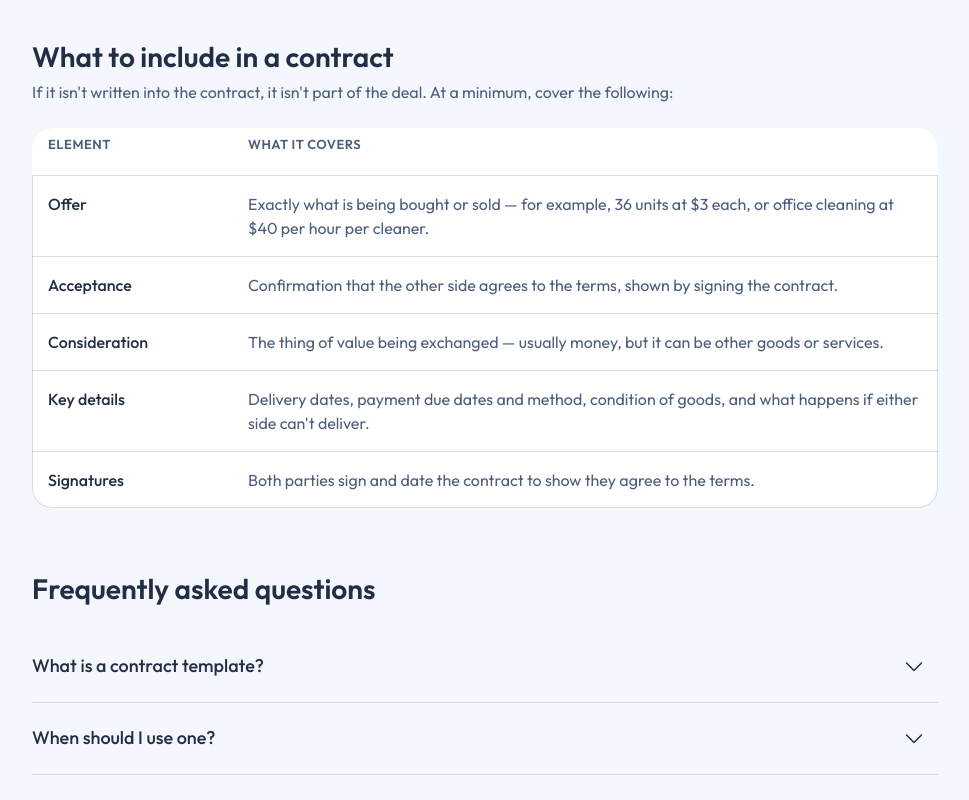
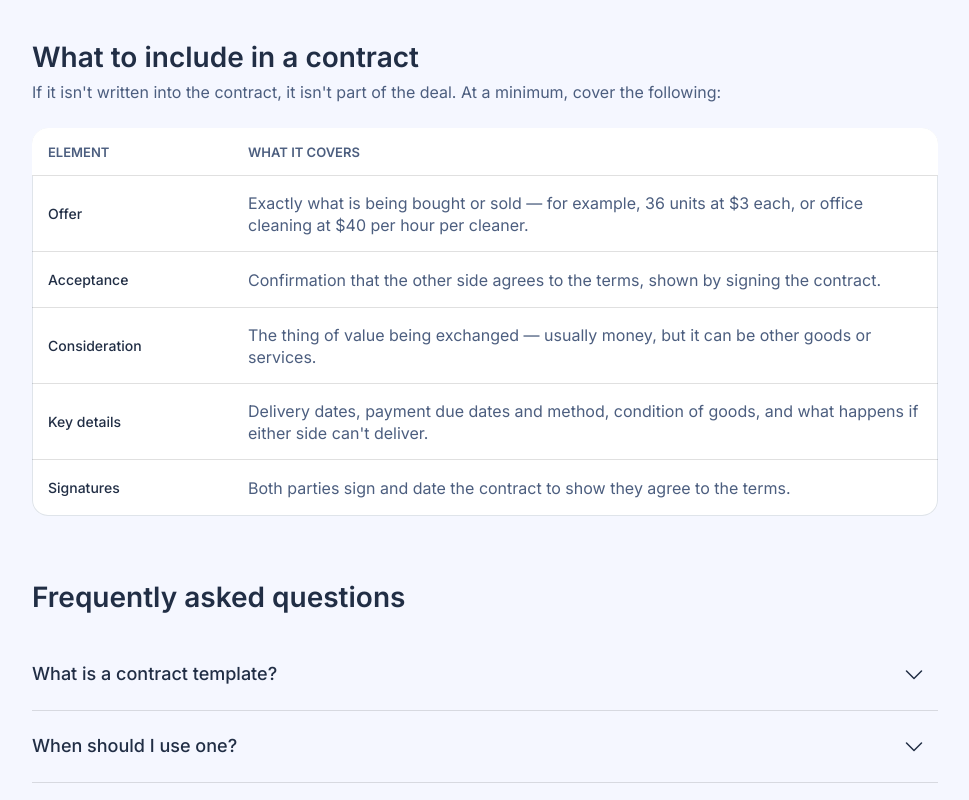
Before and after one commit to vladyslavbelkovets-ux/tbp-templates-design, a React (Vite) app: page / in a window 1280 px wide. Shown: the part 2280-3080 px from the top of the page, without its empty margins (155-1124 px from the left). Built offline with nearby package versions, Linux system fonts and the light colour scheme.

Commit message:
Fix TBP tokens and contract data grid

```diff
--- a/package.json
+++ b/package.json
@@ -11,7 +11,6 @@
   },
   "dependencies": {
     "@fontsource/inter": "^5.2.8",
-    "@fontsource/outfit": "^5.2.8",
     "@phosphor-icons/react": "^2.1.10",
     "@universe-forma/ui-pes": "file:vendor/ui-pes",
     "@vitejs/plugin-react": "5.0.4",
--- a/src/main.jsx
+++ b/src/main.jsx
@@ -6,11 +6,6 @@ import "@fontsource/inter/500.css";
 import "@fontsource/inter/600.css";
 import "@fontsource/inter/700.css";
 import "@fontsource/inter/900.css";
-import "@fontsource/outfit/300.css";
-import "@fontsource/outfit/400.css";
-import "@fontsource/outfit/500.css";
-import "@fontsource/outfit/600.css";
-import "@fontsource/outfit/700.css";
 import "@universe-forma/ui-pes/styles.css";
 import { App } from "./App.jsx";
 import "./styles.css";
--- a/src/styles.css
+++ b/src/styles.css
@@ -1,6 +1,6 @@
 :root {
-  --font-primary: "Outfit", sans-serif;
-  --font-supporting: "Outfit", sans-serif;
+  --font-primary: "Inter", sans-serif;
+  --font-supporting: "Inter", sans-serif;
   --color-primary: #1f5de2;
   --color-primary-dark: #263dae;
   --color-accent: #3758f9;
@@ -14,6 +14,10 @@
   --radius-card: 12px;
   --radius-card-preview: 12px;
   --radius-button-ms: 4px;
+  --radius-surface-lg: 16px;
+  --radius-tab-lg: 8px;
+  --radius-icon-button-md: 4px;
+  --radius-alert-lg: 4px;
   --space-card-default: 24px;
   --space-card-hover: 16px;
   --shadow-card-hover: 0 6px 12px -2px rgba(0, 0, 0, 0.08), 0 8px 40px rgba(0, 0, 0, 0.08);
@@ -569,44 +573,56 @@ a { color: inherit; text-decoration: none; }
 .contract-table {
   width: 100%;
   overflow: hidden;
-  border-radius: 20px;
+  border-radius: var(--radius-surface-lg);
   background: #fff;
-  box-shadow: inset 0 0 0 1px rgba(0, 0, 0, 0.14);
+  box-shadow: inset 0 0 0 1px var(--color-outline);
   font-family: var(--font-supporting);
 }
 
 .contract-table__row {
   display: grid;
   grid-template-columns: 200px minmax(0, 1fr);
-  gap: 0;
-  align-items: start;
+  align-items: stretch;
   min-height: 56px;
-  padding: 16px;
   color: var(--color-text-secondary);
   font-size: 16px;
   font-weight: 400;
-  line-height: 24px;
+  line-height: 22px;
 }
 
-.contract-table__row:not(:last-child) { border-bottom: 1px solid var(--color-divider); }
+.contract-table__row:not(:last-child) { box-shadow: inset 0 -1px 0 var(--color-divider); }
+
+.contract-table__row > span {
+  display: flex;
+  align-items: center;
+  min-width: 0;
+  min-height: 56px;
+  padding: 16px;
+  overflow: hidden;
+  word-break: break-word;
+}
 
 .contract-table__header {
   height: 48px;
   min-height: 48px;
-  padding-block: 8px;
   background: #fff;
   font-size: 13px;
   font-weight: 600;
   line-height: 16px;
-  letter-spacing: 0.52px;
+  letter-spacing: 0;
   text-transform: uppercase;
 }
 
-.contract-table__row:last-child { height: auto; }
+.contract-table__header > span {
+  min-height: 48px;
+  padding: 8px 16px;
+}
 
 .contract-table__label {
   color: var(--color-text-primary);
+  font-size: 14px;
   font-weight: 500;
+  line-height: 18px;
 }
 
 .faq {
@@ -666,7 +682,7 @@ a { color: inherit; text-decoration: none; }
   width: 48px;
   height: 48px;
   flex: 0 0 48px;
-  border-radius: 12px;
+  border-radius: var(--radius-icon-button-md);
   transition: transform 160ms ease, background-color 160ms ease;
 }
 
@@ -687,7 +703,7 @@ a { color: inherit; text-decoration: none; }
   width: 100%;
   min-height: 76px;
   padding: 16px;
-  border-radius: 16px;
+  border-radius: var(--radius-alert-lg);
   background-image: linear-gradient(90deg, rgba(33, 150, 243, 0.24), rgba(33, 150, 243, 0.24)), linear-gradient(90deg, rgba(255, 255, 255, 0.85), rgba(255, 255, 255, 0.85));
   backdrop-filter: blur(100px);
 }
@@ -699,7 +715,7 @@ a { color: inherit; text-decoration: none; }
   width: 40px;
   height: 40px;
   flex: 0 0 40px;
-  border-radius: 12px;
+  border-radius: var(--radius-icon-button-md);
   background: rgba(33, 150, 243, 0.16);
   color: #1769aa;
 }
@@ -946,7 +962,7 @@ a { color: inherit; text-decoration: none; }
   .categories__list button.is-active { background: rgba(55, 88, 249, 0.1); }
   .contract-guide { padding: 56px 28px; }
   .contract-guide__content { gap: 52px; }
-  .contract-table__row { grid-template-columns: 160px minmax(0, 1fr); gap: 20px; height: auto; min-height: 88px; }
+  .contract-table__row { grid-template-columns: 160px minmax(0, 1fr); height: auto; min-height: 56px; }
   .contract-table__header { min-height: 48px; }
   .contract-table__row:last-child { height: auto; min-height: 64px; }
   .footer__top { display: grid; grid-template-columns: repeat(2, minmax(0, 1fr)); gap: 40px 28px; height: auto; padding: 48px 28px; }
@@ -1051,7 +1067,7 @@ a { color: inherit; text-decoration: none; }
     height: 38px;
     flex: 0 0 auto;
     padding: 7px 12px;
-    border-radius: 12px;
+    border-radius: var(--radius-tab-lg);
     background: transparent;
     color: var(--color-text-primary);
     font-size: 16px;
@@ -1077,7 +1093,7 @@ a { color: inherit; text-decoration: none; }
     width: 100%;
     max-width: 375px;
     height: 232px;
-    border-radius: 16px;
+    border-radius: var(--radius-card);
     box-shadow: none;
   }
 
@@ -1104,7 +1120,7 @@ a { color: inherit; text-decoration: none; }
     gap: 20px;
     height: 96px;
     padding: 16px;
-    border-radius: 20px;
+    border-radius: var(--radius-surface-lg);
   }
 
   .template-card__copy {
@@ -1185,7 +1201,7 @@ a { color: inherit; text-decoration: none; }
   .contract-guide__description p + p { margin-top: 18px; }
   .contract-includes__heading { gap: 16px; }
 
-  .contract-table { border-radius: 20px; }
+  .contract-table { border-radius: var(--radius-surface-lg); }
   .contract-table__header { display: none; }
 
   .contract-table__row,
@@ -1202,6 +1218,13 @@ a { color: inherit; text-decoration: none; }
   }
 
   .contract-table__row.contract-table__header { display: none; }
+
+  .contract-table__row > span {
+    display: block;
+    min-height: 0;
+    padding: 0;
+    overflow: visible;
+  }
 
   .contract-table__label { font-weight: 500; }
   .faq { gap: 16px; }
```
Also changed, not shown: .design-engineer-plugin/design/reviews/visual-review.md, 1 other file (tests, documents, lock files or other folders).
